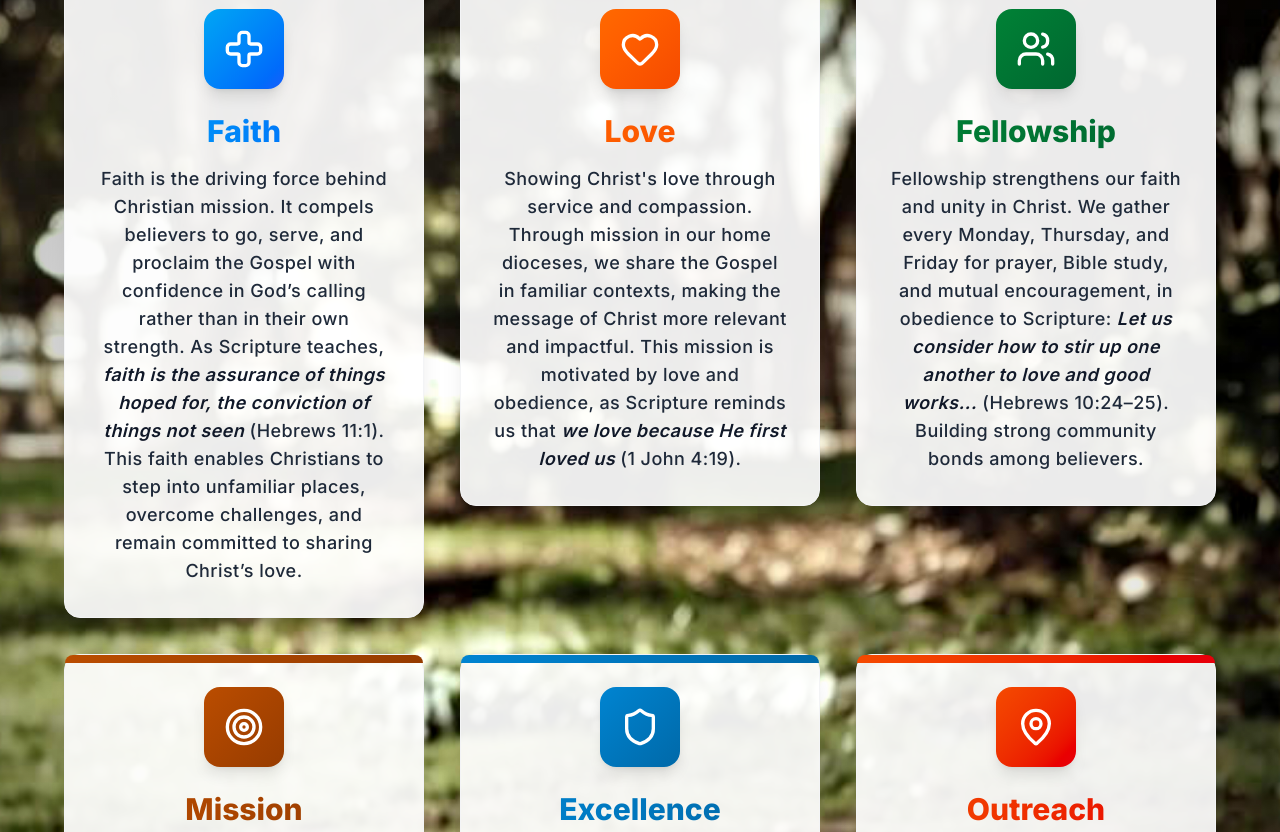
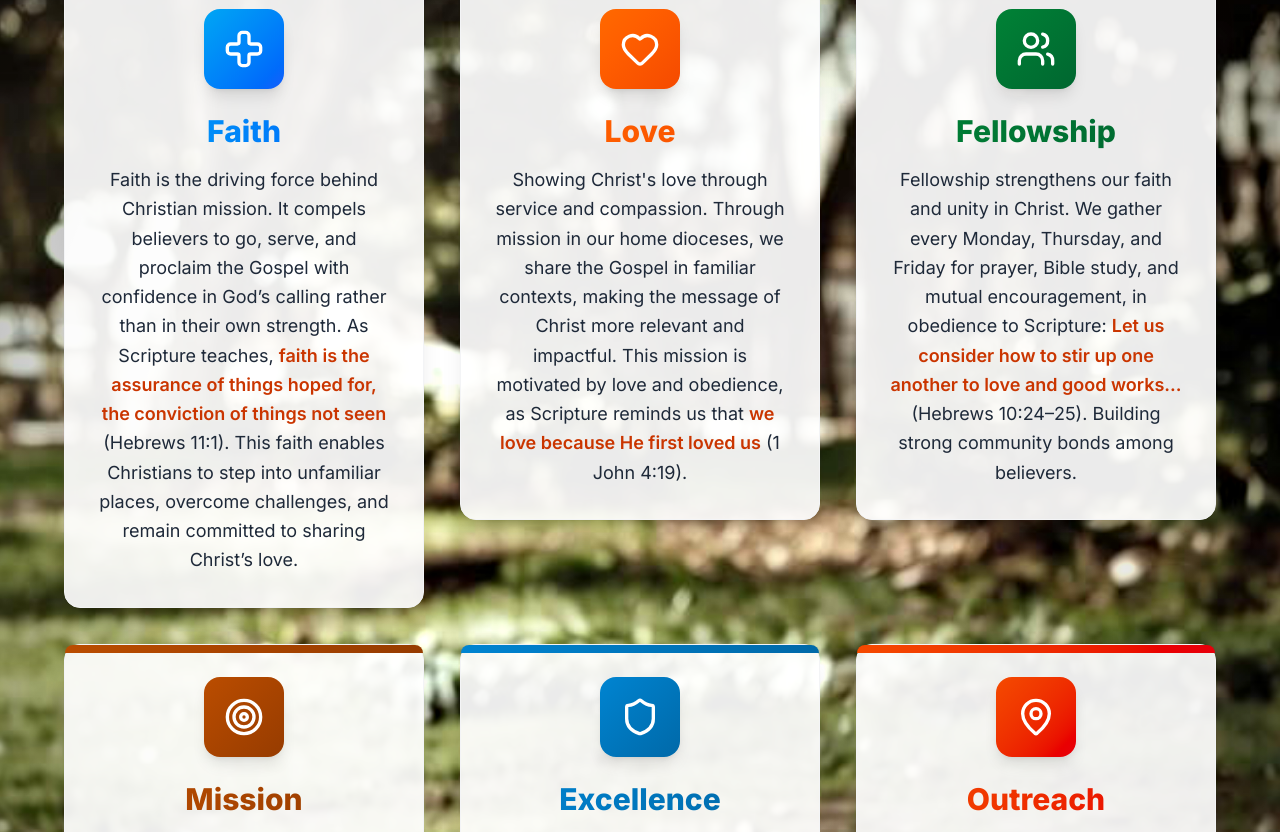
Before and after one commit to RWANGOGA/kaaym-mission, a Next.js app: page /about in a window 1280 px wide. Shown: the part 3505-4337 px from the top of the page. Built offline with nearby package versions, Linux system fonts and the light colour scheme.

Commit message:
reduce hero edge images size - medium balanced

```diff
--- a/app/about/page.tsx
+++ b/app/about/page.tsx
@@ -104,8 +104,9 @@ export default function AboutPage() {
 
   return (
     <div className="overflow-hidden bg-white">
-      {/* Hero Section - Slightly larger geometric images */}
+      {/* Hero Section */}
       <section className="relative min-h-screen flex items-center justify-center overflow-hidden">
+        {/* Background Image */}
         <div className="absolute inset-0">
           <img
             src="/images/kawempe.jpg"
@@ -115,10 +116,10 @@ export default function AboutPage() {
           <div className="absolute inset-0 bg-gradient-to-br from-orange-600/90 via-orange-500/85 to-amber-600/90"></div>
         </div>
 
-        {/* Left Geometric Image - Increased size */}
-        <div className="absolute left-0 top-0 bottom-0 w-1/2 sm:w-5/12 lg:w-1/3 z-10 pointer-events-none">
+        {/* Left Geometric Image - Slightly smaller, balanced medium size */}
+        <div className="absolute left-0 top-0 bottom-0 w-5/12 sm:w-5/12 lg:w-5/24 z-10 pointer-events-none">
           <div
-            className="absolute left-0 top-1/2 -translate-y-1/2 w-56 sm:w-72 lg:w-96 h-72 sm:h-96 lg:h-[480px] -translate-x-10 sm:-translate-x-14 lg:-translate-x-20"
+            className="absolute left-0 top-1/2 -translate-y-1/2 w-48 sm:w-60 lg:w-80 h-64 sm:h-80 lg:h-96 -translate-x-8 sm:-translate-x-12 lg:-translate-x-16"
             style={{
               clipPath: 'polygon(0 0, 100% 10%, 90% 90%, 0 100%)',
               backgroundImage: 'url(/images/Kaaym12.jpeg)',
@@ -128,10 +129,10 @@ export default function AboutPage() {
           />
         </div>
 
-        {/* Right Geometric Image - Increased size */}
-        <div className="absolute right-0 top-0 bottom-0 w-1/2 sm:w-5/12 lg:w-1/3 z-10 pointer-events-none hidden sm:block">
+        {/* Right Geometric Image - Slightly smaller, balanced medium size */}
+        <div className="absolute right-0 top-0 bottom-0 w-5/12 sm:w-5/12 lg:w-5/24 z-10 pointer-events-none hidden sm:block">
           <div
-            className="absolute right-0 top-1/2 -translate-y-1/2 w-56 sm:w-72 lg:w-96 h-56 sm:h-72 lg:h-96 translate-x-10 sm:translate-x-14 lg:translate-x-20 rounded-full overflow-hidden shadow-2xl"
+            className="absolute right-0 top-1/2 -translate-y-1/2 w-48 sm:w-60 lg:w-80 h-48 sm:h-64 lg:h-80 translate-x-8 sm:translate-x-12 lg:translate-x-16 rounded-full overflow-hidden shadow-2xl"
             style={{
               backgroundImage: 'url(/images/KAAYM.jpg)',
               backgroundSize: 'cover',
@@ -143,7 +144,8 @@ export default function AboutPage() {
         <div className="container mx-auto px-4 relative z-10">
           <div className="max-w-4xl mx-auto text-center">
             <h1 className="text-6xl md:text-8xl font-bold text-white mb-8 leading-tight drop-shadow-2xl">
-              Welcome to<br />KAAYM
+              Welcome to<br />
+              KAAYM
             </h1>
 
             <p className="text-2xl md:text-3xl text-white/95 mb-8 font-light drop-shadow-lg">
@@ -151,10 +153,16 @@ export default function AboutPage() {
             </p>
 
             <div className="flex flex-col sm:flex-row gap-6 justify-center mb-12">
-              <Link href="/contact" className="bg-white text-orange-600 px-10 py-4 rounded-lg text-lg font-bold hover:bg-gray-100 transition shadow-xl">
+              <Link
+                href="/contact"
+                className="bg-white text-orange-600 px-10 py-4 rounded-lg text-lg font-bold hover:bg-gray-100 transition shadow-xl"
+              >
                 Be part of us
               </Link>
-              <Link href="/ministries" className="bg-white text-orange-600 px-10 py-4 rounded-lg text-lg font-bold hover:bg-gray-100 transition shadow-xl">
+              <Link
+                href="/ministries"
+                className="bg-white text-orange-600 px-10 py-4 rounded-lg text-lg font-bold hover:bg-gray-100 transition shadow-xl"
+              >
                 Fellowship with us
               </Link>
             </div>
@@ -187,7 +195,6 @@ export default function AboutPage() {
               </p>
             </div>
 
-            {/* Journey Steps - Improved text design */}
             <div className="grid sm:grid-cols-2 lg:grid-cols-4 gap-6 md:gap-8 mb-16">
               {journeySteps.map((step, index) => {
                 const IconComponent = step.icon;
@@ -219,9 +226,7 @@ export default function AboutPage() {
 
                       <p className="text-gray-800 text-center text-base sm:text-lg leading-7 font-medium tracking-wide">
                         {step.desc.split('**').map((part, i) =>
-                          i % 2 === 0 ? (
-                            part
-                          ) : (
+                          i % 2 === 0 ? part : (
                             <span key={i} className={`font-bold bg-gradient-to-r ${colors[index]} bg-clip-text text-transparent`}>
                               {part}
                             </span>
@@ -234,7 +239,6 @@ export default function AboutPage() {
               })}
             </div>
 
-            {/* Story Content */}
             <div className={`bg-white/90 backdrop-blur-md rounded-3xl p-10 md:p-16 shadow-2xl border border-gray-200 ${visibleSections.has(1) ? 'animate-fade-in-up' : 'opacity-0'}`} style={{ animationDelay: '0.6s' }}>
               <div className="prose prose-lg md:prose-xl max-w-none text-gray-800">
                 <h3 className="text-3xl md:text-4xl font-bold text-gray-900 mb-10 text-center">
@@ -314,7 +318,7 @@ export default function AboutPage() {
         </div>
       </section>
 
-      {/* Core Values Section - Improved text design */}
+      {/* Core Values Section */}
       <section className="py-20 relative" data-section="3">
         <div className="absolute inset-0">
           <img
@@ -363,10 +367,10 @@ export default function AboutPage() {
                         {value.title}
                       </h3>
 
-                      <p className="text-gray-800 text-center text-base sm:text-lg leading-7 font-medium tracking-wide">
+                      <p className="text-gray-800 text-center leading-relaxed text-base sm:text-lg">
                         {value.description.split(/["“]([^"”]+)["”]/).map((part, i) =>
                           i % 2 === 1 ? (
-                            <span key={i} className="font-semibold italic text-gray-900">
+                            <span key={i} className="font-semibold text-orange-700">
                               {part}
                             </span>
                           ) : part
```
